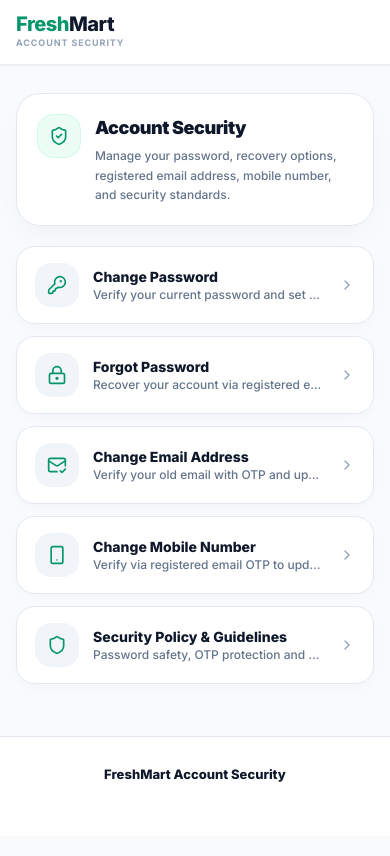
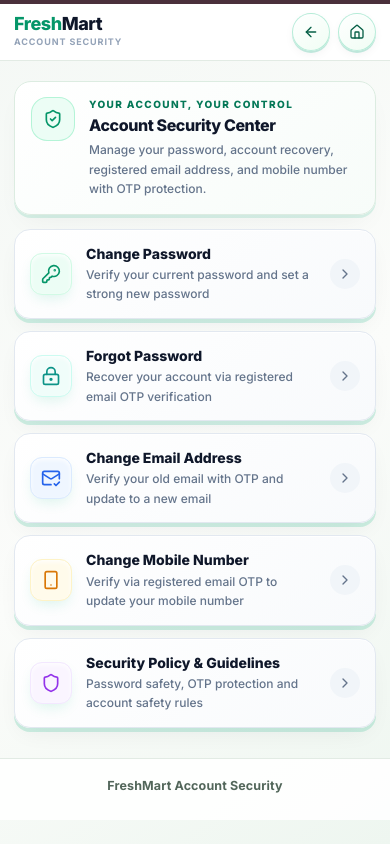
Before and after one commit to sahil-sharma2010/Fresh-Mart, a website: page Account_security.html in a window 390 px wide. Drawn offline with nearby package versions, Linux system fonts and the light colour scheme.

Commit message:
Update Account_security.html

```diff
--- a/Account_security.html
+++ b/Account_security.html
@@ -2,8 +2,9 @@
 <html lang="en">
 <head>
   <meta charset="UTF-8">
-  <meta name="viewport" content="width=device-width, initial-scale=1.0, maximum-scale=1.0, user-scalable=no">
-  <title>Account Security | FreshMart Account Security</title>
+  <meta name="viewport" content="width=device-width, initial-scale=1.0">
+  <meta name="theme-color" content="#08794f">
+  <title>Account Security | FreshMart</title>
   <script src="https://cdn.tailwindcss.com"></script>
   <script src="https://unpkg.com/lucide@latest"></script>
   <script src="https://cdn.jsdelivr.net/npm/@emailjs/browser@3/dist/email.min.js"></script>
@@ -33,30 +34,30 @@
     html, body {
       margin: 0;
       padding: 0;
-      font-family: 'Inter', sans-serif;
-      background-color: #f8fafc;
+      min-height: 100%;
+      font-family: 'Inter', -apple-system, BlinkMacSystemFont, sans-serif;
+      background: linear-gradient(145deg, #f4f8f5 0%, #fbfcfa 55%, #eef6f0 100%);
       color: #0f172a;
       overflow-x: hidden;
       -webkit-font-smoothing: antialiased;
     }
     body {
       position: relative;
-            display: flex;
+      display: flex;
       flex-direction: column;
+      min-height: 100vh;
+      min-height: 100dvh;
       z-index: 1;
     }
     body::before {
       content: "";
       position: fixed;
-      top: 0;
-      left: 0;
-      right: 0;
-      bottom: 0;
+      inset: 0;
       background-image: url("images/background.png");
       background-size: cover;
       background-position: center;
       background-repeat: no-repeat;
-      opacity: 0.065;
+      opacity: 0.045;
       pointer-events: none;
       z-index: 0;
     }
@@ -64,267 +65,295 @@
       position: relative;
       z-index: 1;
     }
-    .sec-card {
-      background: rgba(255, 255, 255, 0.96);
-      backdrop-filter: blur(12px);
+    .sec-top-bar {
+      height: 4px;
+      background: #4a303b;
+      width: 100%;
+    }
+    .sec-hub-header {
+      position: sticky;
+      top: 0;
+      z-index: 40;
+      background: rgba(255, 255, 255, 0.94);
+      backdrop-filter: blur(18px);
+      -webkit-backdrop-filter: blur(18px);
+      border-bottom: 1px solid #e2ebe4;
+    }
+    .sec-hub-header-inner {
+      max-width: 760px;
+      margin: 0 auto;
+      padding: 0 16px;
+      min-height: 60px;
+      display: flex;
+      align-items: center;
+      justify-content: space-between;
+      gap: 12px;
+    }
+    .sec-header-nav {
+      display: flex;
+      align-items: center;
+      gap: 8px;
+    }
+    .sec-nav-icon-btn {
+      width: 38px !important;
+      height: 38px !important;
+      min-width: 38px !important;
+      min-height: 38px !important;
+      border-radius: 9999px !important;
+      border: 1px solid rgba(16, 185, 129, 0.28) !important;
+      background: linear-gradient(145deg, #ffffff 0%, #f0fdf4 100%) !important;
+      color: #065f46 !important;
+      display: inline-flex !important;
+      align-items: center !important;
+      justify-content: center !important;
+      padding: 0 !important;
+      cursor: pointer;
+      box-shadow: 0 4px 12px -3px rgba(15, 23, 42, 0.08),
+                  0 2px 0 0 rgba(16, 185, 129, 0.24),
+                  inset 0 1px 0 0 #ffffff !important;
+      transition: transform 0.2s ease, box-shadow 0.2s ease, border-color 0.2s ease;
+    }
+    .sec-nav-icon-btn:hover {
+      border-color: #10b981 !important;
+      background: linear-gradient(145deg, #ecfdf5 0%, #d1fae5 100%) !important;
+      transform: translateY(-1px);
+    }
+    .sec-nav-icon-btn:active {
+      transform: scale(0.95);
+    }
+    .sec-hero-banner {
+      background: linear-gradient(145deg, #ffffff 0%, #f7fcf9 100%);
+      border: 1px solid #dcece1;
+      border-radius: 20px;
+      padding: 18px 20px;
+      box-shadow: 0 12px 28px -10px rgba(15, 23, 42, 0.06),
+                  0 3px 0 0 rgba(16, 185, 129, 0.14);
+      margin-bottom: 18px;
+    }
+    /* Premium Security Card matching Screenshot 3 & Screenshot 4 */
+    .sec-hub-card {
+      display: flex;
+      align-items: center;
+      justify-content: space-between;
+      gap: 14px;
+      padding: 16px 18px;
+      background: linear-gradient(145deg, #ffffff 0%, #f8fafc 100%);
       border: 1px solid #e2e8f0;
-      border-radius: 1.5rem;
-      box-shadow: 0 12px 32px -10px rgba(15, 23, 42, 0.06);
+      border-radius: 18px;
+      box-shadow: 0 10px 24px -8px rgba(15, 23, 42, 0.07),
+                  0 4px 0 0 rgba(16, 185, 129, 0.18),
+                  inset 0 1px 0 0 #ffffff;
+      text-decoration: none;
+      color: #0f172a;
+      transition: transform 0.22s ease, box-shadow 0.22s ease, border-color 0.22s ease;
     }
-    .sec-input {
-      width: 100%;
-      background-color: #f8fafc;
-      border: 1px solid #cbd5e1;
-      border-radius: 0.875rem;
-      padding: 0.8rem 1rem;
-      font-size: 0.875rem;
-      font-weight: 600;
-      color: #0f172a;
-      outline: none;
-      transition: border-color 0.2s ease, box-shadow 0.2s ease, background-color 0.2s ease;
+    .sec-hub-card:hover {
+      transform: translateY(-2px);
+      border-color: #10b981;
+      box-shadow: 0 16px 30px -10px rgba(16, 185, 129, 0.18),
+                  0 5px 0 0 rgba(5, 150, 105, 0.28),
+                  inset 0 1px 0 0 #ffffff;
     }
-    .sec-input:focus {
-      background-color: #ffffff;
-      border-color: #10b981;
-      box-shadow: 0 0 0 3px rgba(16, 185, 129, 0.14);
+    .sec-hub-card:active {
+      transform: translateY(1px);
     }
-    .sec-btn-primary {
-      width: 100%;
-      background-color: #059669;
-      color: #ffffff;
-      font-weight: 800;
-      font-size: 0.875rem;
-      padding: 0.875rem 1.25rem;
-      border-radius: 0.875rem;
-      border: none;
-      cursor: pointer;
-      display: inline-flex;
+    .sec-hub-icon {
+      width: 46px;
+      height: 46px;
+      border-radius: 14px;
+      display: flex;
       align-items: center;
       justify-content: center;
-      gap: 0.5rem;
-      box-shadow: 0 8px 20px -6px rgba(5, 150, 105, 0.35);
-      transition: background-color 0.2s ease, transform 0.18s ease, opacity 0.2s ease;
+      flex-shrink: 0;
+      box-shadow: inset 0 2px 4px rgba(255, 255, 255, 0.85),
+                  0 6px 14px -4px rgba(16, 185, 129, 0.16);
     }
-    .sec-btn-primary:hover:not(:disabled) {
-      background-color: #047857;
-      transform: translateY(-1px);
+    .sec-hub-arrow {
+      width: 34px;
+      height: 34px;
+      border-radius: 9999px;
+      background-color: #f1f5f9;
+      color: #64748b;
+      display: flex;
+      align-items: center;
+      justify-content: center;
+      flex-shrink: 0;
+      transition: all 0.22s ease;
     }
-    .sec-btn-primary:active:not(:disabled) {
-      transform: scale(0.985);
-    }
-    .sec-btn-primary:disabled {
-      opacity: 0.65;
-      cursor: not-allowed;
+    .sec-hub-card:hover .sec-hub-arrow {
+      background-color: #10b981;
+      color: #ffffff;
+      transform: translateX(2px);
     }
     .security-footer {
-      margin-top: 24px;
-      padding: 1.75rem 1rem 1.5rem;
-      border-top: 1px solid #e2e8f0;
-      background: rgba(255, 255, 255, 0.9);
+      margin-top: auto;
+      padding: 18px 16px 24px;
+      border-top: 1px solid #e2ebe4;
+      background: rgba(255, 255, 255, 0.88);
       text-align: center;
     }
     .security-footer-title {
-      font-size: 0.8125rem;
-      font-weight: 800;
-      color: #0f172a;
+      font-size: 12.5px;
+      font-weight: 700;
+      color: #52665a;
+      letter-spacing: 0.01em;
     }
-    .security-footer-sub {
-      margin: 0.2rem 0 0;
-      font-size: 0.75rem;
-      font-weight: 500;
-      color: #64748b;
+    @media (max-width: 480px) {
+      .sec-hub-header-inner {
+        min-height: 56px;
+        padding: 0 14px;
+      }
+      .sec-hero-banner {
+        padding: 15px 16px;
+        border-radius: 17px;
+        margin-bottom: 14px;
+      }
+      .sec-hub-card {
+        padding: 14px 15px;
+        border-radius: 16px;
+        gap: 12px;
+      }
+      .sec-hub-icon {
+        width: 42px;
+        height: 42px;
+        border-radius: 12px;
+      }
+      .sec-hub-arrow {
+        width: 30px;
+        height: 30px;
+      }
     }
+  </style>
+</head>
+<body>
+  <div class="sec-top-bar"></div>
 
-/* Mobile header navigation buttons visible */
-
-/* Icon-Only 3D Nav & Footer Spacing */
-@media (min-width: 768px) {
-  .header-actions .nav-btn {
-    width: 42px !important;
-    height: 42px !important;
-    min-width: 42px !important;
-    padding: 0 !important;
-    border-radius: 50% !important;
-  }
-}
-footer, .security-minimal-footer {
-  padding-bottom: 52px !important;
-  margin-bottom: 20px !important;
-}
-.form-scroll {
-  padding-bottom: 64px !important;
-}
-
-</style>
-</head>
-
-  <!-- Consistent FreshMart Header with Back & Home Buttons -->
-  <header class="sticky top-0 z-40 bg-white/95 backdrop-blur-xl border-b border-slate-200/80 shadow-sm">
-    <div class="max-w-[960px] mx-auto px-4 h-16 flex items-center justify-between gap-3">
+  <!-- Clean, Compact Header with Logo, Title & Comfortable Back/Home Controls -->
+  <header class="sec-hub-header">
+    <div class="sec-hub-header-inner">
       <a href="index.html" class="flex items-center gap-2.5 flex-shrink-0">
-        <img src="images/logo.png" alt="FreshMart Logo" class="h-9 w-9 object-contain rounded-full shadow-sm border border-gray-100" onerror="this.onerror=null; this.style.display='none'">
+        <img src="images/logo.png" alt="FreshMart Logo" class="h-9 w-9 object-contain rounded-full shadow-xs border border-emerald-100 bg-white p-0.5" onerror="this.onerror=null; this.style.display='none'">
         <div>
-          <span class="text-xl font-extrabold text-primary-600 tracking-tight block leading-none">Fresh<span class="text-slate-900">Mart</span></span>
+          <span class="text-lg sm:text-xl font-extrabold text-primary-600 tracking-tight block leading-none">Fresh<span class="text-slate-900">Mart</span></span>
           <span class="text-[9px] font-bold text-slate-400 uppercase tracking-widest block mt-0.5">Account Security</span>
         </div>
       </a>
 
-      <div class="header-actions hidden md:flex items-center gap-2.5">
-        <button type="button" onclick="goBackSecurityPage('index.html')" class="inline-flex items-center gap-1.5 px-3.5 py-2 rounded-xl border border-slate-200 bg-white hover:bg-slate-50 text-slate-700 text-xs font-extrabold transition shadow-sm" title="Back">
+      <div class="sec-header-nav">
+        <button type="button" onclick="navigateBackFromHub()" class="sec-nav-icon-btn" title="Back" aria-label="Back">
           <i data-lucide="arrow-left" class="w-4 h-4"></i>
-          <span>Back</span>
         </button>
-        <a href="index.html" class="inline-flex items-center gap-1.5 px-3.5 py-2 rounded-xl border border-slate-200 bg-white hover:bg-primary-50 hover:text-primary-700 hover:border-primary-200 text-slate-700 text-xs font-extrabold transition shadow-sm" title="Home">
+        <a href="index.html" class="sec-nav-icon-btn" title="Home" aria-label="Home">
           <i data-lucide="home" class="w-4 h-4"></i>
-          <span>Home</span>
         </a>
       </div>
     </div>
   </header>
 
-  <main class="flex-1 w-full max-w-[680px] mx-auto px-4 py-7 md:py-10">
+  <main class="flex-1 w-full max-w-[680px] mx-auto px-3.5 sm:px-4 py-5 sm:py-8">
     <!-- Page Header Banner -->
-    <div class="sec-card p-5 md:p-6 mb-5">
+    <div class="sec-hero-banner">
       <div class="flex items-start gap-3.5">
-        <div class="w-11 h-11 rounded-2xl bg-primary-50 border border-primary-100 text-primary-600 flex items-center justify-center flex-shrink-0">
+        <div class="w-11 h-11 rounded-2xl bg-emerald-50 border border-emerald-200/80 text-emerald-600 flex items-center justify-center flex-shrink-0 shadow-xs">
           <i data-lucide="shield-check" class="w-5 h-5"></i>
         </div>
         <div>
-          <h1 class="text-lg md:text-xl font-black text-slate-900 tracking-tight">Account Security</h1>
-          <p class="text-xs md:text-sm text-slate-500 font-medium mt-1 leading-relaxed">
-            Manage your password, recovery options, registered email address, mobile number, and security standards.
+          <span class="text-[10px] font-extrabold uppercase tracking-[0.14em] text-emerald-700 block mb-0.5">Your Account, Your Control</span>
+          <h1 class="text-base sm:text-lg font-extrabold text-slate-900 tracking-tight leading-snug">Account Security Center</h1>
+          <p class="text-xs sm:text-[13px] text-slate-500 font-medium mt-1 leading-relaxed">
+            Manage your password, account recovery, registered email address, and mobile number with OTP protection.
           </p>
         </div>
       </div>
     </div>
 
-    <!-- 5 Separate Clickable Security Option Cards -->
+    <!-- Clickable Security Option Cards (Matching Screenshot 3 & Screenshot 4 Aesthetic) -->
     <div class="space-y-3" role="navigation" aria-label="Account Security Options">
       <!-- 1. Change Password -->
-      <a href="Change-Password.html" class="security-option-card">
+      <a href="Change-Password.html" class="sec-hub-card security-option-card">
         <div class="flex items-center gap-3.5 min-w-0">
-          <div class="w-11 h-11 rounded-2xl bg-slate-100 text-slate-700 flex items-center justify-center flex-shrink-0">
-            <i data-lucide="key-round" class="w-5 h-5 text-primary-600"></i>
+          <div class="sec-hub-icon bg-emerald-50 text-emerald-600 border border-emerald-100">
+            <i data-lucide="key-round" class="w-5 h-5"></i>
           </div>
           <div class="min-w-0">
-            <div class="text-sm md:text-[15px] font-extrabold text-slate-900">Change Password</div>
-            <div class="text-xs text-slate-500 font-medium truncate">Verify your current password and set a new password</div>
+            <div class="text-sm sm:text-[15px] font-extrabold text-slate-900 leading-snug">Change Password</div>
+            <div class="text-xs text-slate-500 font-medium leading-relaxed mt-0.5">Verify your current password and set a strong new password</div>
           </div>
         </div>
-        <i data-lucide="chevron-right" class="w-4 h-4 text-slate-400 flex-shrink-0"></i>
+        <div class="sec-hub-arrow"><i data-lucide="chevron-right" class="w-4 h-4"></i></div>
       </a>
 
       <!-- 2. Forgot Password -->
-      <a href="forgot-password.html" class="security-option-card">
+      <a href="forgot-password.html" class="sec-hub-card security-option-card">
         <div class="flex items-center gap-3.5 min-w-0">
-          <div class="w-11 h-11 rounded-2xl bg-slate-100 text-slate-700 flex items-center justify-center flex-shrink-0">
-            <i data-lucide="lock-keyhole" class="w-5 h-5 text-primary-600"></i>
+          <div class="sec-hub-icon bg-teal-50 text-teal-600 border border-teal-100">
+            <i data-lucide="lock-keyhole" class="w-5 h-5"></i>
           </div>
           <div class="min-w-0">
-            <div class="text-sm md:text-[15px] font-extrabold text-slate-900">Forgot Password</div>
-            <div class="text-xs text-slate-500 font-medium truncate">Recover your account via registered email OTP verification</div>
+            <div class="text-sm sm:text-[15px] font-extrabold text-slate-900 leading-snug">Forgot Password</div>
+            <div class="text-xs text-slate-500 font-medium leading-relaxed mt-0.5">Recover your account via registered email OTP verification</div>
           </div>
         </div>
-        <i data-lucide="chevron-right" class="w-4 h-4 text-slate-400 flex-shrink-0"></i>
+        <div class="sec-hub-arrow"><i data-lucide="chevron-right" class="w-4 h-4"></i></div>
       </a>
 
       <!-- 3. Change Email Address -->
-      <a href="Change-Email.html" class="security-option-card">
+      <a href="Change-Email.html" class="sec-hub-card security-option-card">
         <div class="flex items-center gap-3.5 min-w-0">
-          <div class="w-11 h-11 rounded-2xl bg-slate-100 text-slate-700 flex items-center justify-center flex-shrink-0">
-            <i data-lucide="mail-check" class="w-5 h-5 text-primary-600"></i>
+          <div class="sec-hub-icon bg-blue-50 text-blue-600 border border-blue-100">
+            <i data-lucide="mail-check" class="w-5 h-5"></i>
           </div>
           <div class="min-w-0">
-            <div class="text-sm md:text-[15px] font-extrabold text-slate-900">Change Email Address</div>
-            <div class="text-xs text-slate-500 font-medium truncate">Verify your old email with OTP and update to a new email</div>
+            <div class="text-sm sm:text-[15px] font-extrabold text-slate-900 leading-snug">Change Email Address</div>
+            <div class="text-xs text-slate-500 font-medium leading-relaxed mt-0.5">Verify your old email with OTP and update to a new email</div>
           </div>
         </div>
-        <i data-lucide="chevron-right" class="w-4 h-4 text-slate-400 flex-shrink-0"></i>
+        <div class="sec-hub-arrow"><i data-lucide="chevron-right" class="w-4 h-4"></i></div>
       </a>
 
       <!-- 4. Change Mobile Number -->
-      <a href="Change-Mobile.html" class="security-option-card">
+      <a href="Change-Mobile.html" class="sec-hub-card security-option-card">
         <div class="flex items-center gap-3.5 min-w-0">
-          <div class="w-11 h-11 rounded-2xl bg-slate-100 text-slate-700 flex items-center justify-center flex-shrink-0">
-            <i data-lucide="smartphone" class="w-5 h-5 text-primary-600"></i>
+          <div class="sec-hub-icon bg-amber-50 text-amber-600 border border-amber-100">
+            <i data-lucide="smartphone" class="w-5 h-5"></i>
           </div>
           <div class="min-w-0">
-            <div class="text-sm md:text-[15px] font-extrabold text-slate-900">Change Mobile Number</div>
-            <div class="text-xs text-slate-500 font-medium truncate">Verify via registered email OTP to update your mobile number</div>
+            <div class="text-sm sm:text-[15px] font-extrabold text-slate-900 leading-snug">Change Mobile Number</div>
+            <div class="text-xs text-slate-500 font-medium leading-relaxed mt-0.5">Verify via registered email OTP to update your mobile number</div>
           </div>
         </div>
-        <i data-lucide="chevron-right" class="w-4 h-4 text-slate-400 flex-shrink-0"></i>
+        <div class="sec-hub-arrow"><i data-lucide="chevron-right" class="w-4 h-4"></i></div>
       </a>
 
       <!-- 5. Security Policy & Guidelines -->
-      <a href="security-policy.html" class="security-option-card">
+      <a href="security-policy.html" class="sec-hub-card security-option-card">
         <div class="flex items-center gap-3.5 min-w-0">
-          <div class="w-11 h-11 rounded-2xl bg-slate-100 text-slate-700 flex items-center justify-center flex-shrink-0">
-            <i data-lucide="shield" class="w-5 h-5 text-primary-600"></i>
+          <div class="sec-hub-icon bg-purple-50 text-purple-600 border border-purple-100">
+            <i data-lucide="shield" class="w-5 h-5"></i>
           </div>
           <div class="min-w-0">
-            <div class="text-sm md:text-[15px] font-extrabold text-slate-900">Security Policy &amp; Guidelines</div>
-            <div class="text-xs text-slate-500 font-medium truncate">Password safety, OTP protection and account safety rules</div>
+            <div class="text-sm sm:text-[15px] font-extrabold text-slate-900 leading-snug">Security Policy &amp; Guidelines</div>
+            <div class="text-xs text-slate-500 font-medium leading-relaxed mt-0.5">Password safety, OTP protection and account safety rules</div>
           </div>
         </div>
-        <i data-lucide="chevron-right" class="w-4 h-4 text-slate-400 flex-shrink-0"></i>
+        <div class="sec-hub-arrow"><i data-lucide="chevron-right" class="w-4 h-4"></i></div>
       </a>
     </div>
   </main>
 
-  <footer class="security-footer"><div class="security-footer-title">FreshMart Account Security</div></footer>
+  <footer class="security-footer">
+    <div class="security-footer-title">FreshMart Account Security</div>
+  </footer>
 
   <script src="script.js"></script>
   <script>
-    function goBackSecurityPage(fallbackUrl) {
-      if (window.history.length > 1) {
+    function navigateBackFromHub() {
+      if (window.history.length > 1 && document.referrer) {
         window.history.back();
       } else {
-        window.location.href = fallbackUrl || 'security.html';
+        window.location.href = 'index.html';
       }
     }
-    function toggleSecPass(inputId, btn) {
-      var el = document.getElementById(inputId);
-      if (!el) return;
-      if (el.type === 'password') {
-        el.type = 'text';
-        btn.innerHTML = '<i data-lucide="eye-off" class="w-4 h-4"></i>';
-      } else {
-        el.type = 'password';
-        btn.innerHTML = '<i data-lucide="eye" class="w-4 h-4"></i>';
-      }
-          // Mobile Right-Swipe Gesture Support (Swipe from left edge to go back)
-    (() => {
-      let sx = 0, sy = 0;
-      document.addEventListener('touchstart', e => {
-        sx = e.changedTouches[0].screenX;
-        sy = e.changedTouches[0].screenY;
-      }, { passive: true });
-      document.addEventListener('touchend', e => {
-        const dx = e.changedTouches[0].screenX - sx;
-        const dy = Math.abs(e.changedTouches[0].screenY - sy);
-        if (dx > 75 && dx > dy * 1.4) {
-          goBackSecurityPage('Account_security.html');
-        }
-      }, { passive: true });
-    })();
-    if (window.lucide) window.lucide.createIcons();
-    }
-        // Mobile Right-Swipe Gesture Support (Swipe from left edge to go back)
-    (() => {
-      let sx = 0, sy = 0;
-      document.addEventListener('touchstart', e => {
-        sx = e.changedTouches[0].screenX;
-        sy = e.changedTouches[0].screenY;
-      }, { passive: true });
-      document.addEventListener('touchend', e => {
-        const dx = e.changedTouches[0].screenX - sx;
-        const dy = Math.abs(e.changedTouches[0].screenY - sy);
-        if (dx > 75 && dx > dy * 1.4) {
-          goBackSecurityPage('Account_security.html');
-        }
-      }, { passive: true });
-    })();
     if (window.lucide) window.lucide.createIcons();
   </script>
 </body>
```
